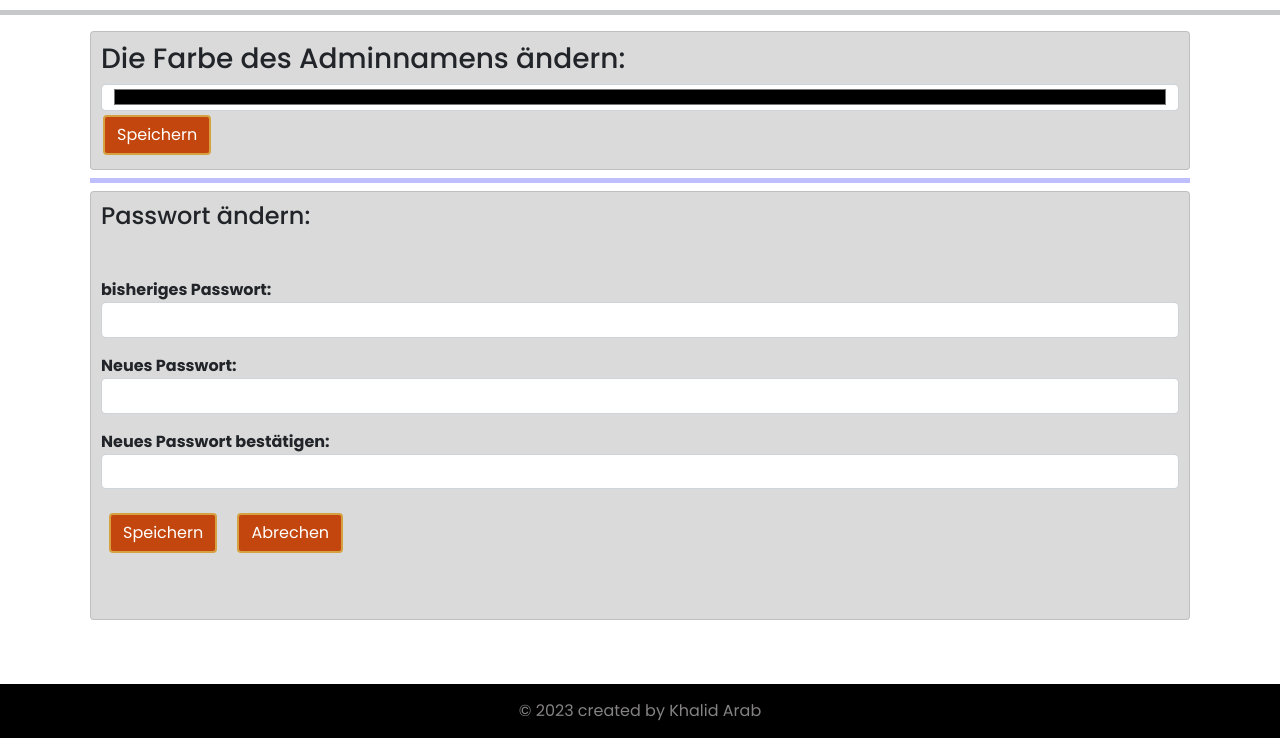
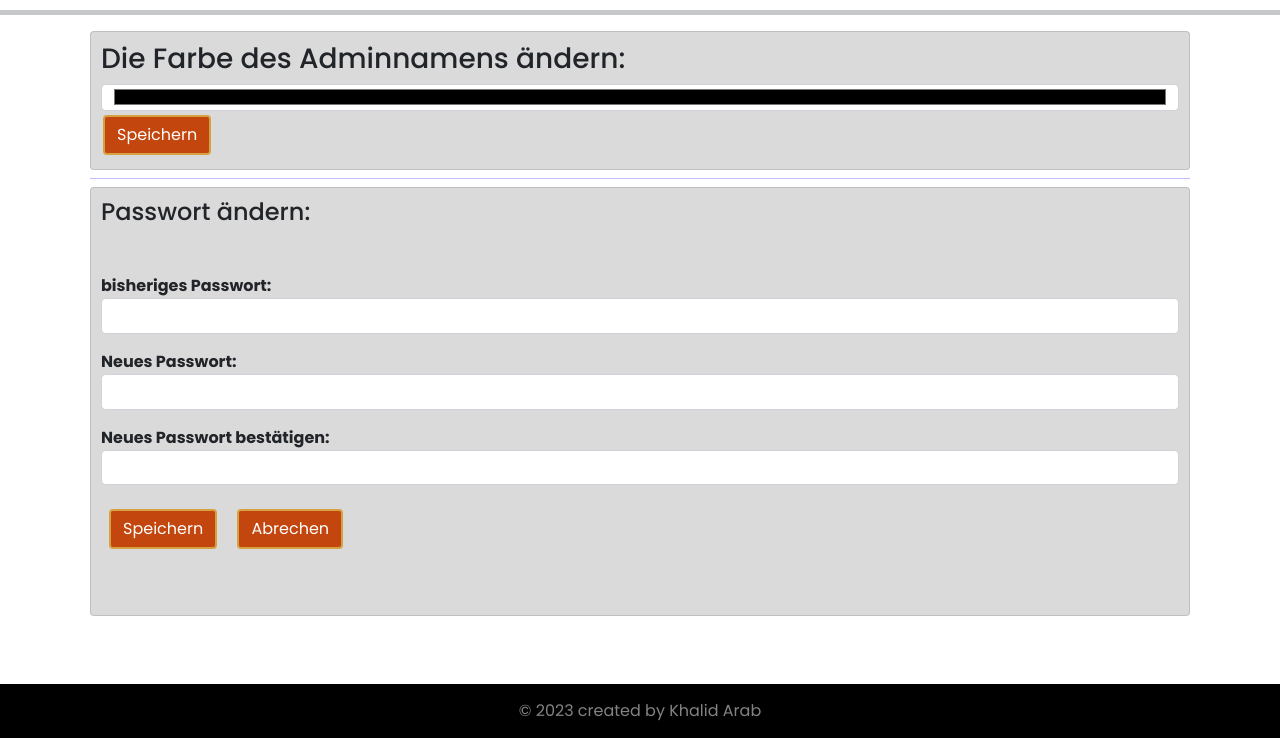
Before and after one commit to KhalidArab1983/MensaSeeaeker, a PHP site: page /admin/a_setting.php in a window 1280 px wide. Shown: the part 62-800 px from the top of the page. Run offline with PHP 8.4, Linux system fonts and the light colour scheme; the visitor is signed in with stand-in values (Sample User, id 1); data that the repository does not hold is empty.

Commit message:
fix style for admin pages

```diff
--- a/admin/a_setting.php
+++ b/admin/a_setting.php
@@ -45,7 +45,7 @@ $adminColor = $row['color_hex'];
             </div>
 
             <div>
-                <hr class="m-2" style="height: 5px; color:blue">
+                <hr class="m-2 height5 colorBlue">
             </div>
             <div class="card m-2">
                 <h4 class="mb-5">Passwort ändern:</h4>
@@ -78,7 +78,7 @@ $adminColor = $row['color_hex'];
         </div>
 
 
-        <div style="margin-bottom: 80px">
+        <div class="marginBottom80">
 
         </div>
         <footer class="fixed-bottom footer">
--- a/admin/a_user_page.php
+++ b/admin/a_user_page.php
@@ -71,7 +71,7 @@ if(isset($_SERVER['REQUEST_METHOD']) && $_SERVER["REQUEST_METHOD"] == "GET"){
     </head>
     <body>
         <?php include ('./nav_includes/navbar.php') ?>
-        <hr style="height: 5px">
+        <hr class="height5">
 
         <div class="tab">
             <button class="tablinks active" onclick="openTab(event, 'bestellung')">Bestellungen</button>
@@ -230,7 +230,7 @@ if(isset($_SERVER['REQUEST_METHOD']) && $_SERVER["REQUEST_METHOD"] == "GET"){
         </div>
 
 
-        <div style="margin-bottom: 80px">
+        <div class="marginBottom80">
 
         </div>
         <footer class="fixed-bottom footer">
--- a/css/style.css
+++ b/css/style.css
@@ -73,7 +73,12 @@
 .width200{
     width: 200px;
 }
-
+.height5{
+    height: 5px;
+}
+.marginBottom80{
+    margin-bottom: 80px;
+}
 .scrollView700{
     overflow: auto;
     height: 700px;
```
